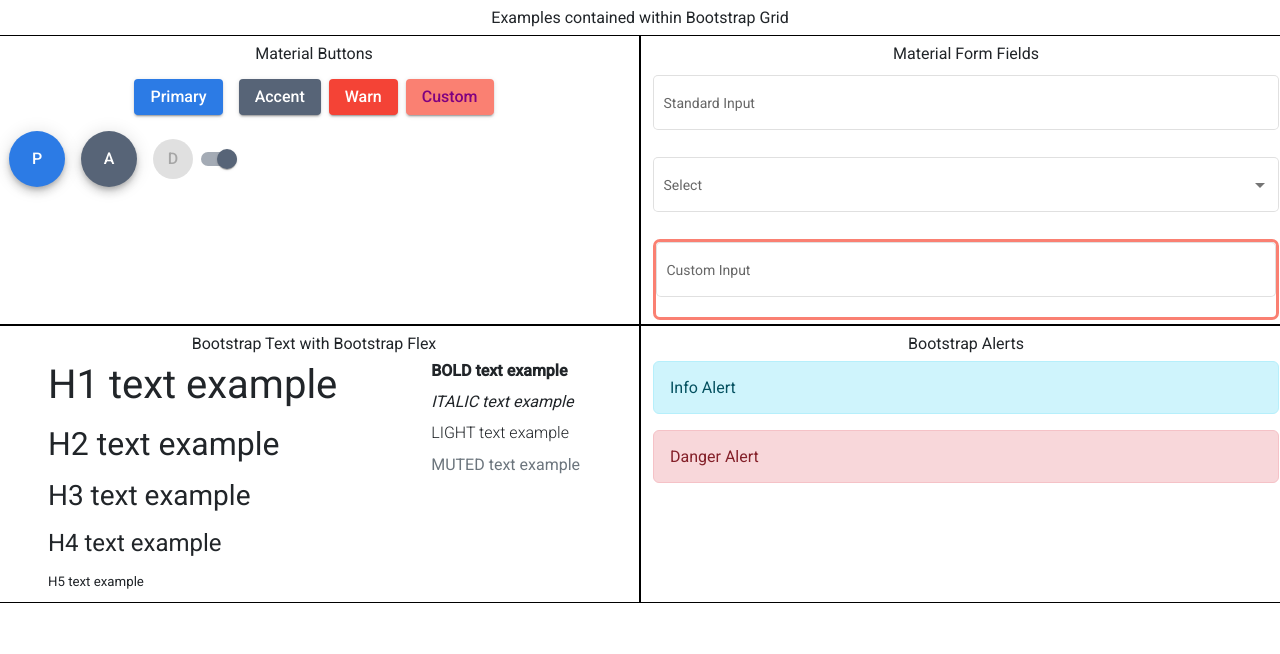
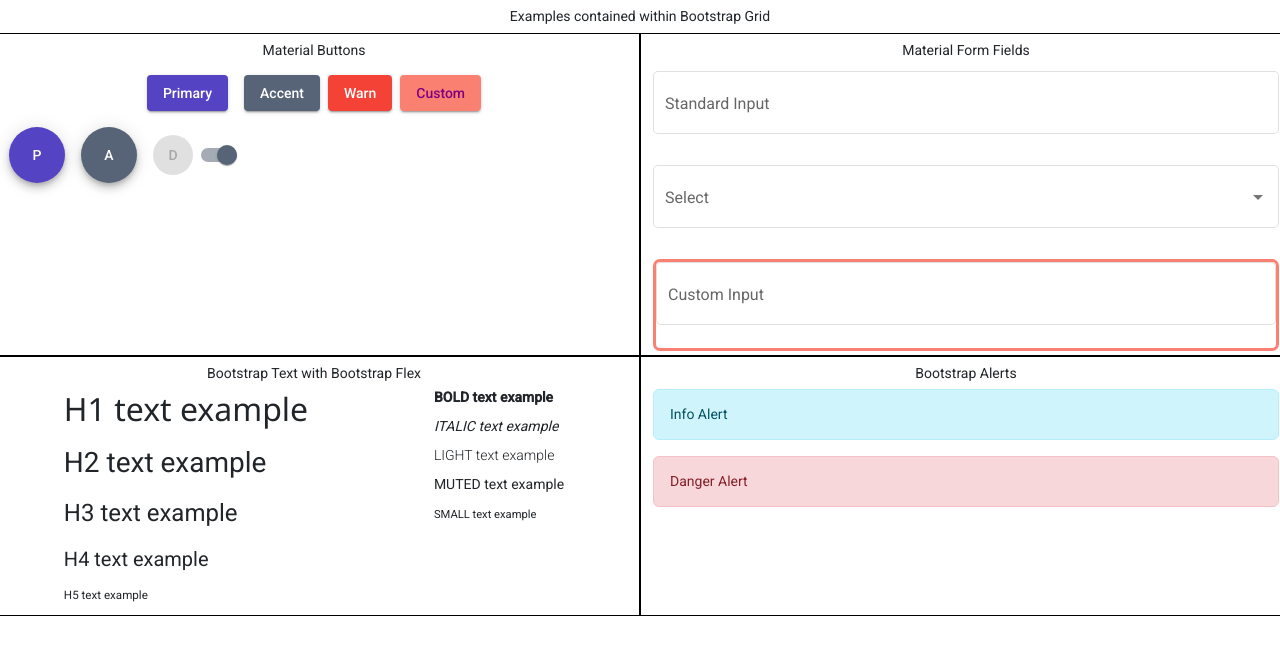
Before and after one commit to keeganosler/bootstrap-material-starter, an Angular app: page / in a window 1280 px wide. Shown: the top 654 px of the page. Built offline with nearby package versions, Linux system fonts and the light colour scheme.

Commit message:
implement custom typography

```diff
--- a/src/app/app.component.html
+++ b/src/app/app.component.html
@@ -51,6 +51,7 @@
           <p class="fst-italic">ITALIC text example</p>
           <p class="fw-light">LIGHT text example</p>
           <p class="text-muted">MUTED text example</p>
+          <small>SMALL text example</small>
         </div>
       </div>
     </div>
--- /dev/null
+++ b/src/scss/_typography.scss
@@ -0,0 +1,48 @@
+@import "~bootstrap/scss/variables";
+
+// BEGIN CSS VARIABLES
+:root {
+  // FONT SIZES
+  --font-size-base: 14px;
+  --h1-font-size: 32px;
+  --h2-font-size: 28px;
+  --h3-font-size: 24px;
+  --h4-font-size: 20px;
+  --h5-font-size: 16px;
+  --caption-font-size: 12px;
+
+  // LINE HEIGHTS
+  --line-height-base: 1.2;
+  --display-line-height: 60px;
+  --h1-line-height: 40px;
+  --h2-line-height: 36px;
+  --h3-line-height: 32px;
+  --h4-line-height: 28px;
+  --h5-line-height: 24px;
+  --paragraph-line-height: 20px;
+  --caption-line-height: 16px;
+}
+
+// BEGIN SCSS VARIABLES
+
+// FONT SIZES
+$h1-font-size: var(--h1-font-size);
+$h2-font-size: var(--h2-font-size);
+$h3-font-size: var(--h3-font-size);
+$h4-font-size: var(--h4-font-size);
+$h5-font-size: var(--h5-font-size);
+$h6-font-size: var(--font-size-base);
+$paragraph-font-size: var(--font-size-base);
+$caption-font-size: var(--caption-font-size);
+
+// LINE HEIGHTS
+$line-height-base: var(--line-height-base);
+$display-line-height: var(--display-line-height);
+$h1-line-height: var(--h1-line-height);
+$h2-line-height: var(--h2-line-height);
+$h3-line-height: var(--h3-line-height);
+$h4-line-height: var(--h4-line-height);
+$h5-line-height: var(--h5-line-height);
+$h6-line-height: var(--line-height-base);
+$paragraph-line-height: var(--paragraph-line-height);
+$caption-line-height: var(--caption-line-height);
--- a/src/scss/custom-bootstrap-variables.scss
+++ b/src/scss/custom-bootstrap-variables.scss
@@ -1,15 +1,22 @@
 @use "sass:math";
 @import "~bootstrap/scss/variables";
+@import "_typography";
 
-$font-weight-bold: 900;
-$text-muted: $gray-600;
-$custom-example-background-color: salmon;
-$custom-example-text-color: purple;
+:root {
+  --font-weight-bold: 900;
+  --text-muted: $gray-600;
+  --custom-example-background-color: salmon;
+  --custom-example-text-color: purple;
+  --small-font-size: 80%;
+}
 
-$font-size-base: 1rem; // Assumes the browser default, typically `16px`
-$small-font-size: 80%;
-$font-size-lg: $font-size-base * 1.25;
-$font-size-sm: $font-size-base * 0.875;
+$font-weight-bold: var(--font-weight-bold);
+$text-muted: var(--text-muted);
+$custom-example-background-color: var(--custom-example-background-color);
+$custom-example-text-color: var(--custom-example-text-color);
+
+$font-size-base: var(--font-size-base);
+$small-font-size: var(--small-font-size);
 
 $font-family-sans-serif: "Segoe UI", "Helvetica Neue", Arial, sans-serif,
   "Apple Color Emoji", "Segoe UI Emoji", "Segoe UI Symbol", "Noto Color Emoji";
@@ -18,13 +25,4 @@
 $dt-font-weight: $font-weight-bold;
 $nested-kbd-font-weight: $font-weight-bold;
 
-$line-height-base: 1.2;
-
 $headings-font-family: $font-family-sans-serif;
-
-$h1-font-size: $font-size-base * 2.5;
-$h2-font-size: $font-size-base * 2;
-$h3-font-size: $font-size-base * 1.75;
-$h4-font-size: $font-size-base * 1.5;
-$h5-font-size: $font-size-base * 1.25;
-$h6-font-size: $font-size-base;
--- a/src/scss/custom-material-theme.scss
+++ b/src/scss/custom-material-theme.scss
@@ -2,46 +2,54 @@
 @import "custom-bootstrap-variables";
 @import "~bootstrap/scss/variables";
 @import "@angular/material/theming";
+@import "_typography";
 
 $custom-typography: mat.define-typography-config(
   $font-family: 'Roboto, "Helvetica Neue", sans-serif',
-  $headline: mat.define-typography-level($h1-font-size, $line-height-base, 400),
-  $title: mat.define-typography-level($h2-font-size, $line-height-base, 400),
+  $headline:
+    mat.define-typography-level(
+      $h1-font-size,
+      $h1-line-height,
+      400,
+      $font-family-base
+    ),
+  $title: mat.define-typography-level($h2-font-size, $h2-line-height, 400),
   $subheading-2:
-    mat.define-typography-level($h3-font-size, $line-height-base, 400),
+    mat.define-typography-level($h3-font-size, $h3-line-height, 400),
   $subheading-1:
-    mat.define-typography-level($h4-font-size, $line-height-base, 400),
-  $body-2: mat.define-typography-level($font-size-base, $line-height-base, 500),
-  $body-1: mat.define-typography-level($font-size-base, $line-height-base, 400),
-  $caption: mat.define-typography-level($font-size-sm, $line-height-sm, 400),
+    mat.define-typography-level($h4-font-size, $h4-line-height, 400),
+  $body-2: mat.define-typography-level($h5-font-size, $h5-line-height, 500),
+  $body-1: mat.define-typography-level($h6-font-size, $h6-line-height, 400),
+  $caption:
+    mat.define-typography-level($caption-font-size, $caption-line-height, 400),
   $button: mat.define-typography-level($font-size-base, $line-height-base, 500),
-  $input: mat.define-typography-level($font-size-sm, $line-height-sm, 400),
+  $input: mat.define-typography-level($h5-font-size, $line-height-sm, 400),
 );
 
 @include mat-core($custom-typography);
 //@include mat-core();
 
 $custom-primary: (
-  50: #e6effc,
-  100: #c0d7f7,
-  200: #96bdf2,
-  300: #6ba3ed,
-  400: #4c8fe9,
-  500: #2c7be5,
-  600: #2773e2,
-  700: #2168de,
-  800: #1b5eda,
-  900: #104bd3,
-  A100: #ffffff,
-  A200: #cedbff,
-  A400: #9bb5ff,
-  A700: #81a2ff,
+  50: #eae8f8,
+  100: #ccc7ed,
+  200: #aaa1e1,
+  300: #877bd5,
+  400: #6e5fcc,
+  500: #5443c3,
+  600: #4d3dbd,
+  700: #4334b5,
+  800: #3a2cae,
+  900: #291ea1,
+  A100: #dcdaff,
+  A200: #ada7ff,
+  A400: #7e74ff,
+  A700: #675aff,
   contrast: (
     50: #000000,
     100: #000000,
     200: #000000,
     300: #000000,
-    400: #000000,
+    400: #ffffff,
     500: #ffffff,
     600: #ffffff,
     700: #ffffff,
@@ -50,7 +58,7 @@
     A100: #000000,
     A200: #000000,
     A400: #000000,
-    A700: #000000,
+    A700: #ffffff,
   ),
 );
 
```
